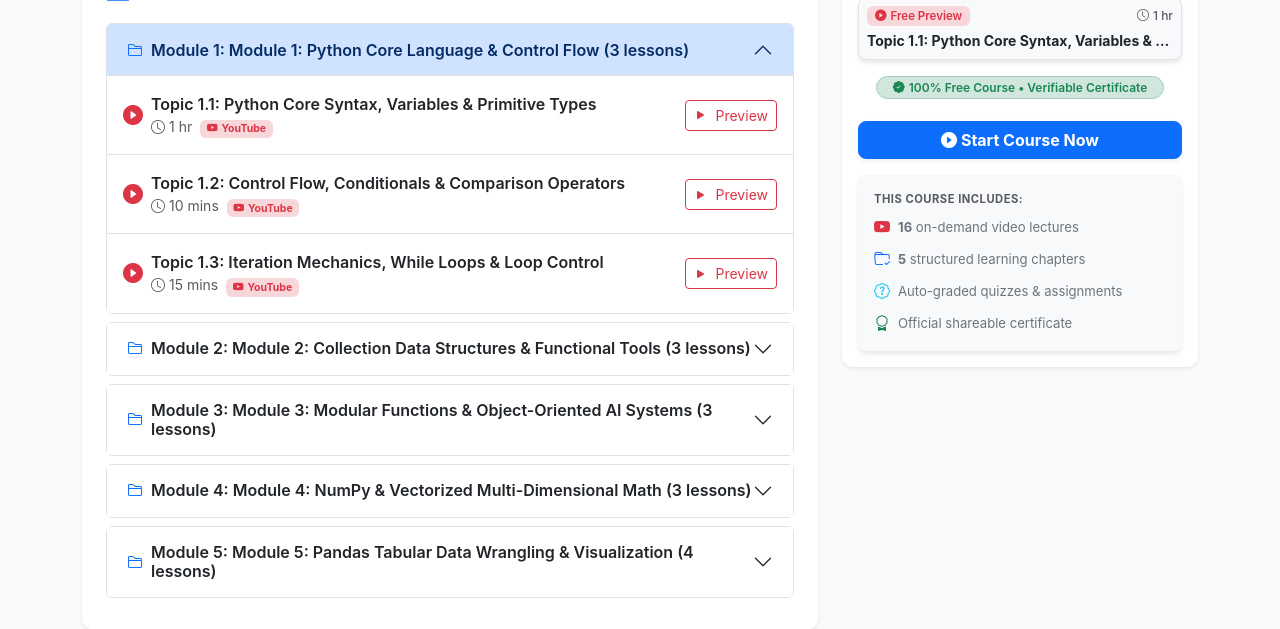
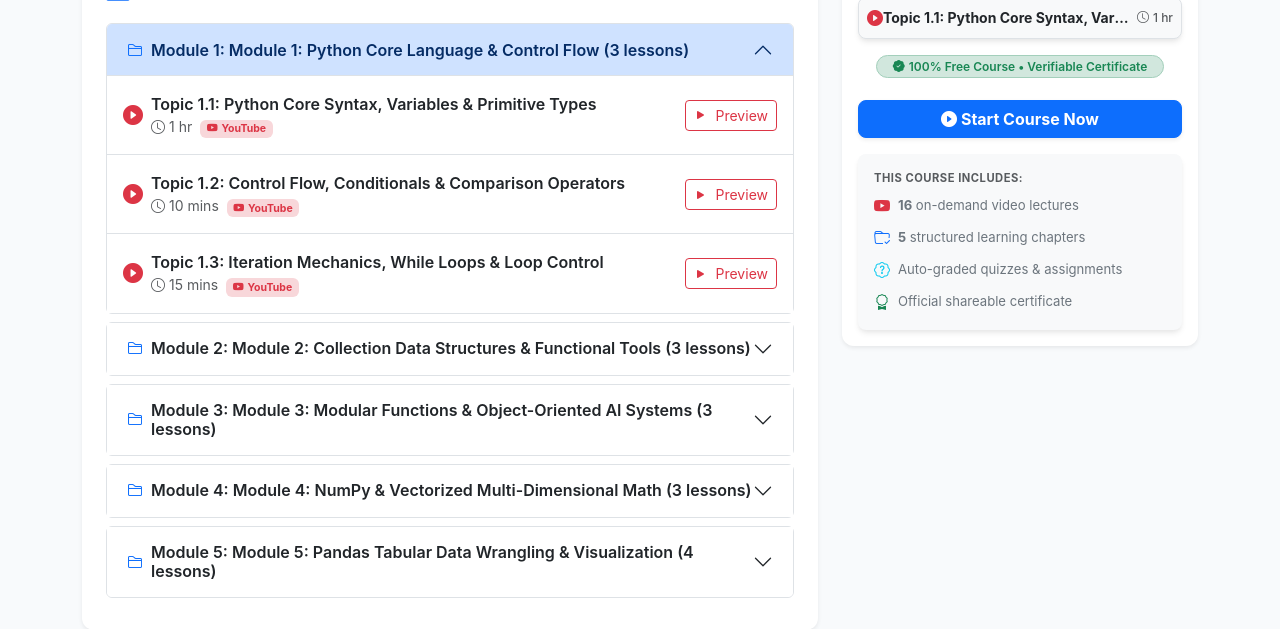
Before and after one commit to zeeshanrana707/learnhub-lms, a Flask app: page /courses/1 in a window 1280 px wide. Shown: the part 643-1272 px from the top of the page. Run offline with Flask 3, Linux system fonts and the light colour scheme; data comes from the database, SQL or seed files in the repository; data that the repository does not hold is empty; some libraries are stand-ins or nearby versions.

Commit message:
Remove Free Preview text badge and streamline topic title with play icon

```diff
--- a/app/templates/catalog/detail.html
+++ b/app/templates/catalog/detail.html
@@ -179,18 +179,18 @@
                 </iframe>
               </div>
 
-              <!-- Topic Preview Highlight Box -->
+              <!-- Topic Preview Box -->
               <div class="card border rounded-3 p-2 bg-light shadow-xs preview-highlight-box" id="previewHighlightCard">
-                <div class="d-flex align-items-center justify-content-between mb-1">
-                  <span class="badge bg-danger-subtle text-danger fw-semibold px-2 py-0.5" style="font-size: 0.72rem;">
-                    <i class="bi bi-play-circle-fill me-1"></i>Free Preview
-                  </span>
-                  <span class="text-muted small fw-medium" id="previewDuration" style="font-size: 0.75rem;">
+                <div class="d-flex align-items-center justify-content-between gap-2">
+                  <div class="d-flex align-items-center gap-1.5 overflow-hidden flex-grow-1" style="min-width: 0;">
+                    <i class="bi bi-play-circle-fill text-danger flex-shrink-0"></i>
+                    <div class="fw-bold text-dark text-truncate small" id="previewTitle" title="{{ preview_lesson.title }}">
+                      {{ preview_lesson.title }}
+                    </div>
+                  </div>
+                  <span class="text-muted small fw-medium flex-shrink-0" id="previewDuration" style="font-size: 0.75rem;">
                     <i class="bi bi-clock me-1"></i>{{ preview_lesson.duration_min | format_duration }}
                   </span>
-                </div>
-                <div class="fw-bold text-dark text-truncate small" id="previewTitle" title="{{ preview_lesson.title }}">
-                  {{ preview_lesson.title }}
                 </div>
               </div>
             </div>
```
